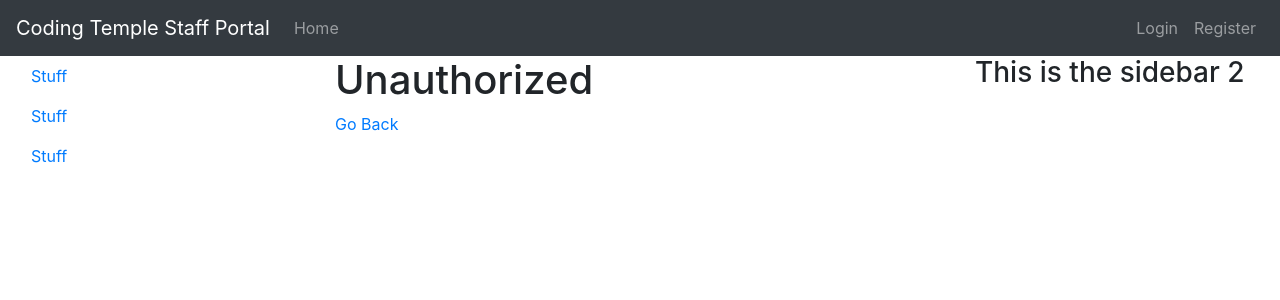
After one commit to CodingTemple/Coding_Temple_Staff_Portal, a Flask app: template app/templates/401.html in a window 1280 px wide. The commit adds this page. Shown: the top 300 px of the page. Run offline with Flask 2, Linux system fonts and the light colour scheme; the template is opened without the code that fills it: most values are stand-ins (such as "Sample title", 1, 10 or a date in 2020); parts of the project's set-up code (start-up, migrations or seed data) failed here and were passed over; some libraries are stand-ins or nearby versions.

Commit message:
Added unauthorized handler

```diff
--- a/app/blueprints/admin/templates/admin/index.html
+++ b/app/blueprints/admin/templates/admin/index.html
@@ -5,7 +5,7 @@
 {% block app_content %}
   <h1>{{ description }}</h1>
   <hr>
-  <form action="{{ url_for('admin') }}" class="form-horizontal" method="POST" role="form">
+  <form action="{{ url_for('.index') }}" class="form-horizontal" method="POST" role="form">
     {{ form.hidden_tag() }}
     <div class="form-row">
       <div class="form-group col-md-6">
--- /dev/null
+++ b/app/templates/401.html
@@ -0,0 +1,10 @@
+{% extends 'layout.html' %}
+
+{% block title %}
+  {{ title }} | {{ super() }}
+{% endblock %}
+
+{% block app_content %}
+  <h1>Unauthorized</h1>
+  <p><a href="{{ url_for('index') }}">Go Back</a></p>
+{% endblock %}
--- a/app/templates/includes/navigation.html
+++ b/app/templates/includes/navigation.html
@@ -10,7 +10,7 @@
       </li>
       {% if current_user.role_id == 1 %}
         <li class="nav-item">
-          <a class="nav-link" href="{{ url_for('admin') }}">Admin</a>
+          <a class="nav-link" href="{{ url_for('admin.index') }}">Admin</a>
         </li>
       {% endif %}
     </ul>
```
Also changed, not shown: app/blueprints/admin/__init__.py (+5 -6 lines), app/errors.py (+7 -0 lines), app.db.
